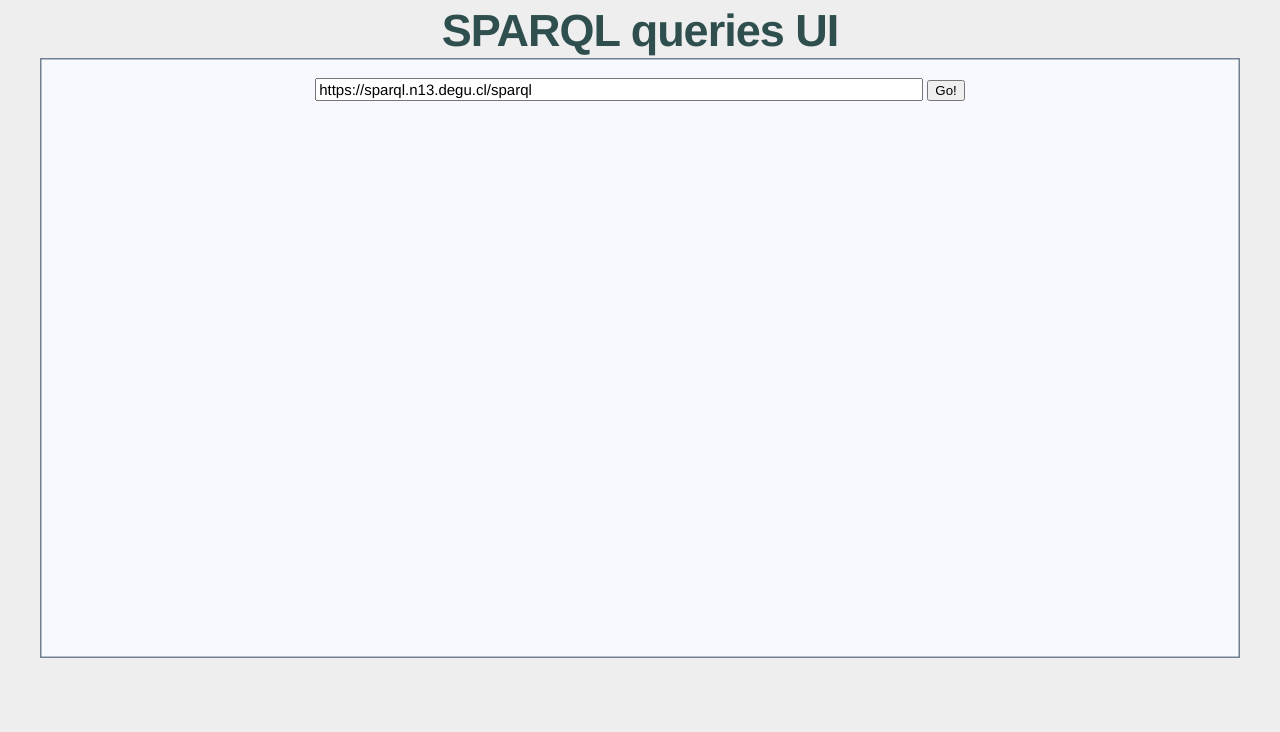
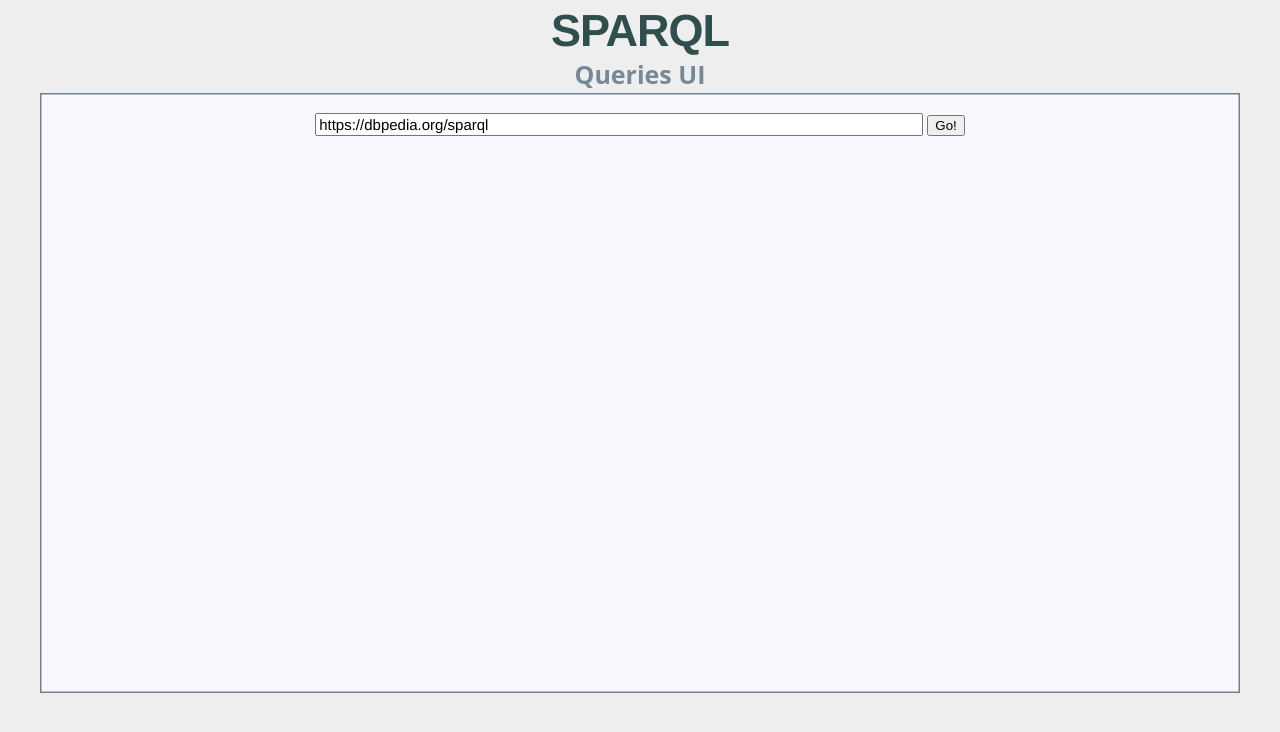
Before and after one commit to gabrieldelaparra/CC7220-2017-2-Project, a plain HTML site: page index.html in a window 1280 px wide. Drawn offline with nearby package versions, Linux system fonts and the light colour scheme.

Commit message:
Update index.html

```diff
--- a/index.html
+++ b/index.html
@@ -1,30 +1,69 @@
 <!DOCTYPE html>
+
 <html>
+
 <meta charset="utf-8">
 
+
 <head>
+
     <link rel="stylesheet" type="text/css" href="static/style.css">
+
     <script src="https://cdnjs.cloudflare.com/ajax/libs/d3/4.11.0/d3.js"></script>
+
     <script src="https://code.jquery.com/jquery-3.2.1.js"></script>
+
     <script src="js/d3-queries.js"></script>
+
+
 </head>
 
+<!--PREFIX rdf: <http://www.w3.org/1999/02/22-rdf-syntax-ns#>
+ PREFIX rdfs:<http://www.w3.org/2000/01/rdf-schema#>
+ SELECT DISTINCT ?t ?l WHERE { ?s rdf:type ?t . OPTIONAL {?s rdfs:label ?l . FILTER(LANG(?l) = "en")}  } LIMIT 50
+
+    -->
+<canvas id="canvasSection" width="2000" height="1000">
+</canvas>
+
 <body>
+
     <div id="side-panel">
+
     </div>
+
     <center>
+
         <div class="header">
-            <h1>SPARQL queries UI</h1>
+
+            <h1>SPARQL</h1>
+
+<h2> Queries UI</h2>
         </div>
+
         <span id="floatbar-span">
-            <input type="text" id="endpointURL" value="https://sparql.n13.degu.cl/sparql" />
+
+            <input type="text" id="endpointURL" value="https://dbpedia.org/sparql" />
+
+            <!-- https://dbpedia.org/sparql https://sparql.n13.degu.cl/sparql https://cc7220.dcc.uchile.cl/sparql-->
+
             <input type="button" value="Go!" onclick="loadEndpointURL(endpointURL)">
+
             </button>
+
         </span>
+
         <div id="canvas-div">
+
             <svg id="canvas" />
+
         </div>
+
     </center>
+
 </body>
 
+
+<script src="js/background.js"></script>
+
 </html>
```
